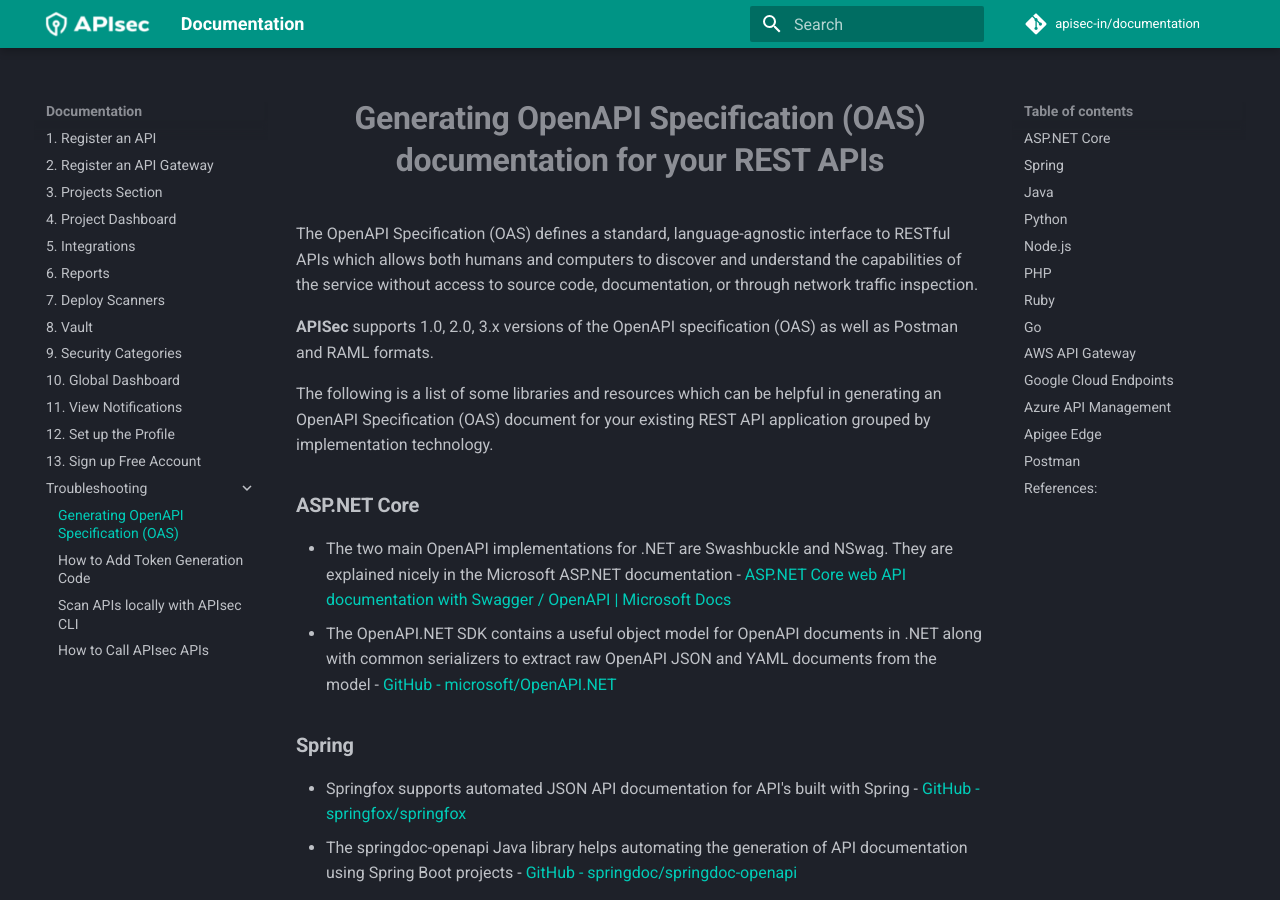
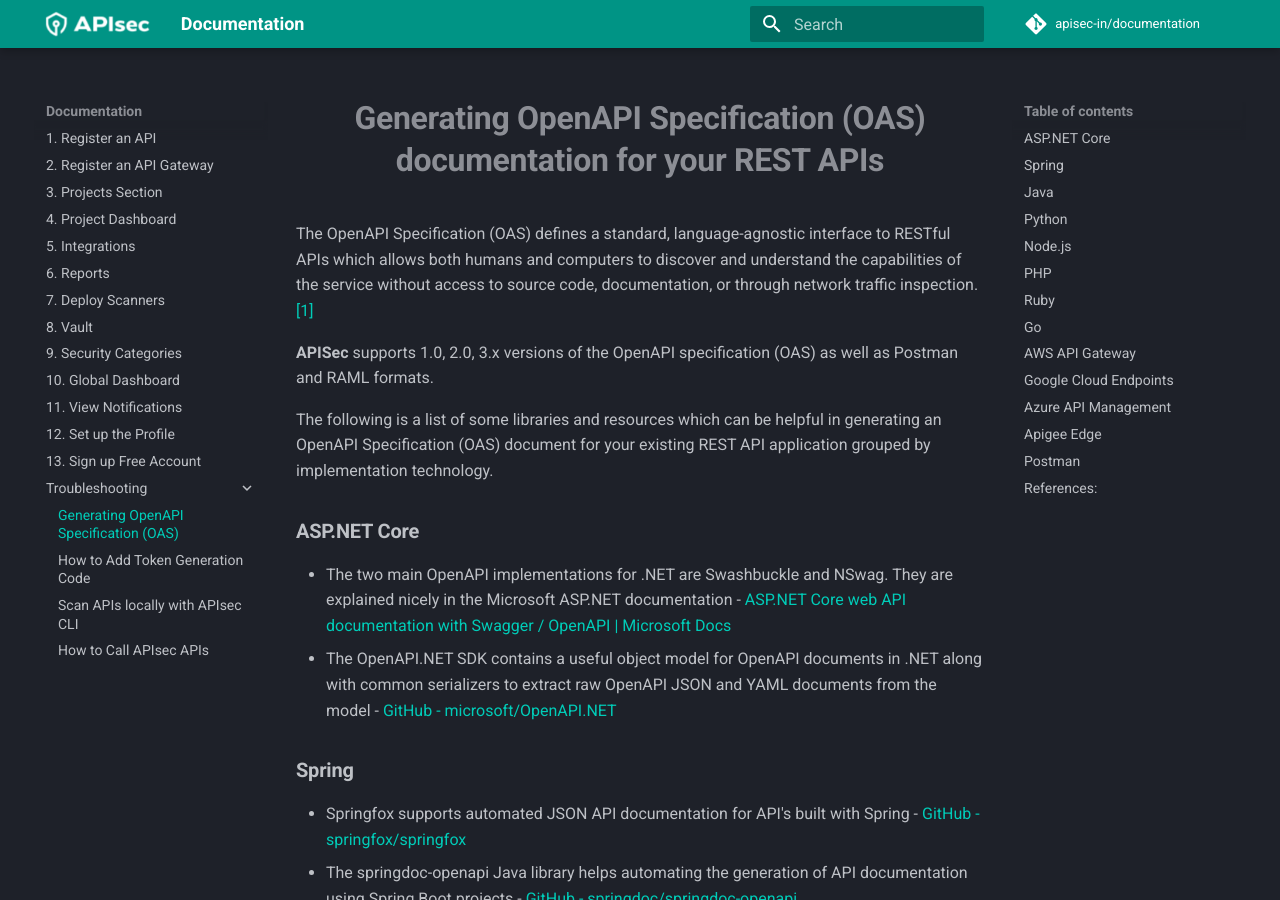
Before and after one commit to apisec-inc/documentation, an MkDocs documentation site: the page built from docs/Generating OAS.md, in a window 1280 px wide and 900 px high. Built offline with MkDocs 1.6.1 and Material for MkDocs 9.7.7, drawn with Linux system fonts in a browser that asks for light colours; comment, search, counter and statistics services are not loaded.

Commit message:
Update Generating OAS.md

```diff
--- a/docs/Generating OAS.md
+++ b/docs/Generating OAS.md
@@ -2,7 +2,7 @@
 
 
 
- The OpenAPI Specification (OAS) defines a standard, language-agnostic interface to RESTful APIs which allows both humans and computers to discover and understand the capabilities of the service without access to source code, documentation, or through network traffic inspection.
+ The OpenAPI Specification (OAS) defines a standard, language-agnostic interface to RESTful APIs which allows both humans and computers to discover and understand the capabilities of the service without access to source code, documentation, or through network traffic inspection.[[1]](https://www.openapis.org/)
 
 **APISec** supports 1.0, 2.0, 3.x versions of the OpenAPI specification (OAS) as well as Postman and RAML formats.
 
```
